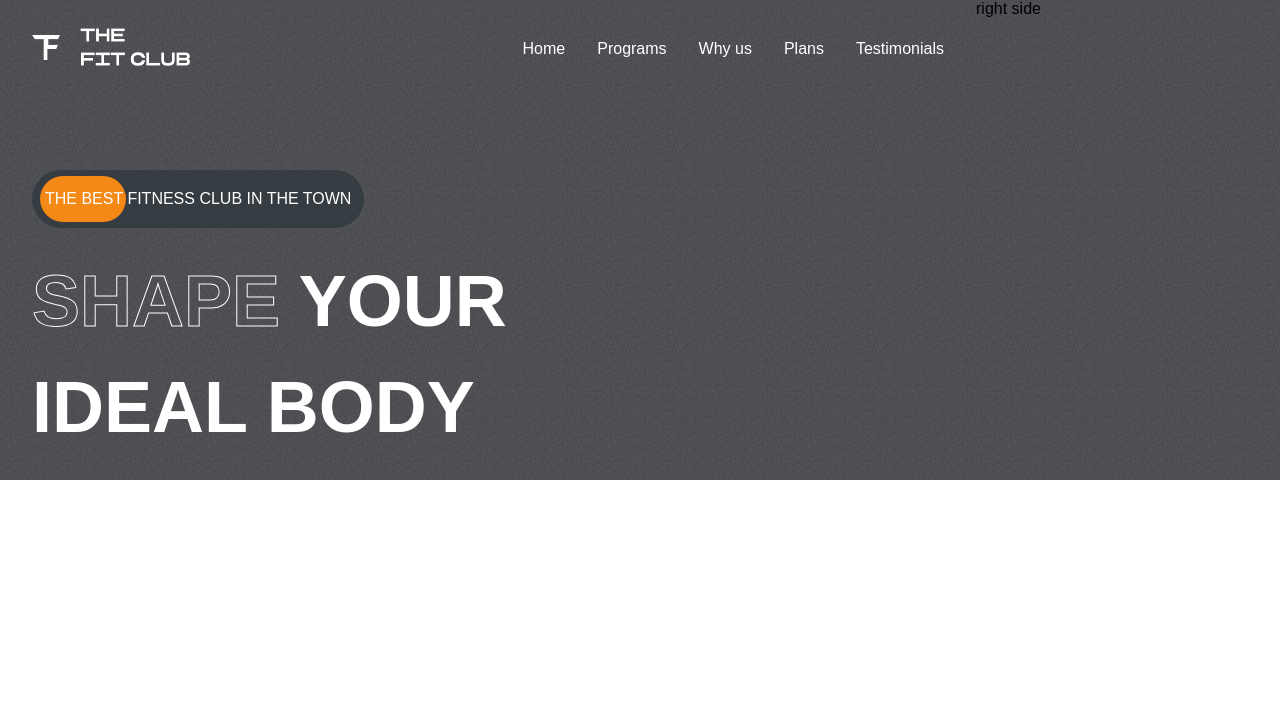
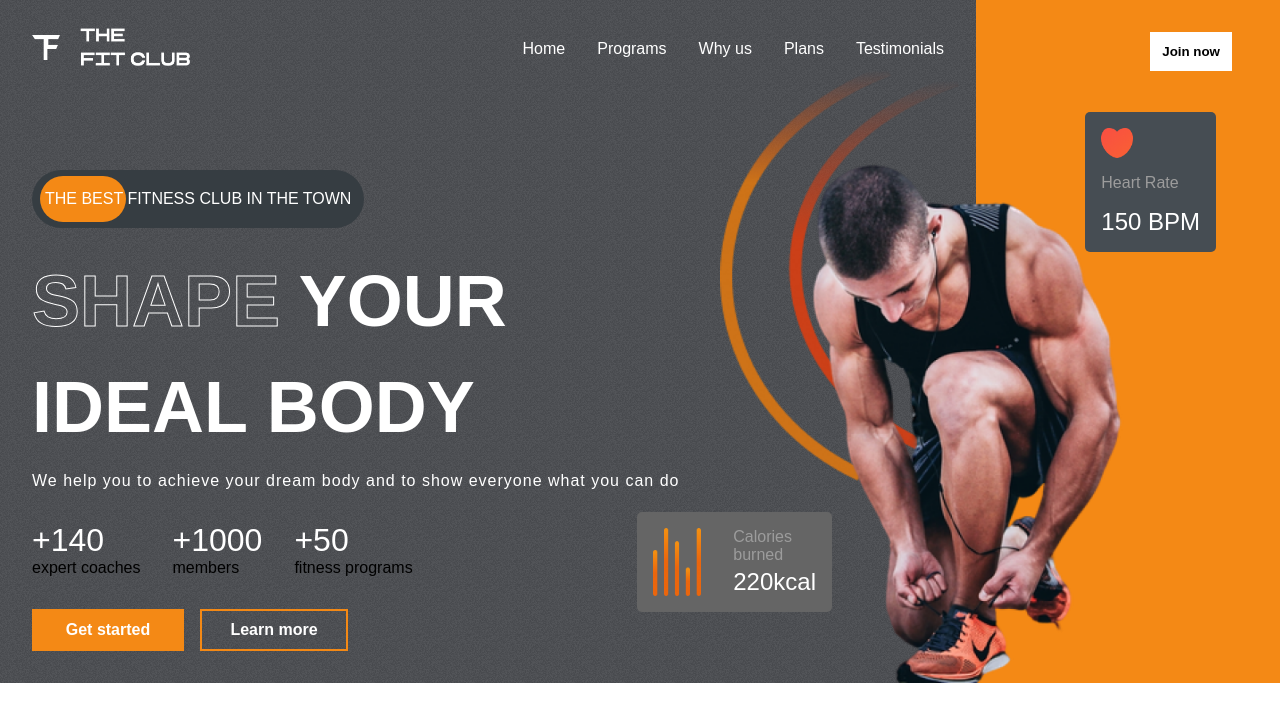
Before and after one commit to Fr1k1/Gym-React, a React (Create React App) app: page / in a window 1280 px wide. Shown: the top 722 px of the page. Built offline with nearby package versions, Linux system fonts and the light colour scheme.

Commit message:
Finished first part

```diff
--- a/src/App.css
+++ b/src/App.css
@@ -27,3 +27,18 @@
   -webkit-text-stroke: 1px white;
   --webkit-text-stroke: white;
 }
+
+.btn {
+    background: white;
+    padding: 0.5rem;
+    font-weight: bold;
+    border:4px solid transparent;
+    transition:300ms all;
+    display: flex;
+    align-items: center;
+    justify-content: center;
+}
+
+.btn:hover {
+    cursor:pointer;
+}
--- a/src/Components/Hero/Hero.css
+++ b/src/Components/Hero/Hero.css
@@ -14,6 +14,8 @@
 
 .right-h {
   flex: 1;
+  position: relative;
+  background: var(--orange);
 }
 
 .the-best-ad {
@@ -37,20 +39,146 @@
   height: 80%;
   left: 8px;
   border-radius: 3rem;
-  z-index:1;
+  z-index: 1;
 }
 
 .the-best-ad > span {
-    z-index:2;
+  z-index: 2;
 }
 
 .hero-text {
-    display: flex;
-    flex-direction: column;
-    gap:1.5rem;
-    text-transform: uppercase;
-    font-size: 4.5rem;
-    font-weight: bold;
+  display: flex;
+  flex-direction: column;
+  gap: 1.5rem;
+  text-transform: uppercase;
+  font-size: 4.5rem;
+  font-weight: bold;
+  color: white;
+  text-overflow: inherit;
+}
+
+.hero-text > div:nth-of-type(3) {
+  font-size: 1rem;
+  font-weight: 200;
+  text-transform: none;
+  letter-spacing: 1px;
+  width: 80%;
+}
+
+.figures {
+  display: flex;
+  gap: 2rem;
+}
+
+.figures > div {
+  display: flex;
+  flex-direction: column;
+}
+
+.figures > div > span:nth-of-type(1) {
+  color: white;
+  font-size: 2rem;
+}
+
+.figures > div > span:nth-of-type(2) {
+  color: var(--grey);
+  text-transform: none;
+}
+
+.hero-buttons {
+  display: flex;
+  gap: 1rem;
+  font-weight: normal;
+}
+
+.hero-buttons > :nth-child(1) {
+  color: white;
+  background-color: var(--orange);
+  width: 8rem;
+}
+.hero-buttons > :nth-child(2) {
+  color: white;
+  background-color: transparent;
+  width: 8rem;
+  border: 2px solid var(--orange);
+}
+
+.right-h > .btn {
+  position: absolute;
+  right: 3rem;
+  top: 2rem;
+  color: black;
+}
+
+.heart-rate {
+  display: flex;
+  flex-direction: column;
+  gap: 1rem;
+  background-color: var(--darkGrey);
+  width: fit-content;
+  padding: 1rem;
+  align-items: start;
+  border-radius: 5px;
+  position: absolute;
+  right: 4rem;
+  top: 7rem;
+}
+
+.heart-rate > img {
+  width: 2rem;
+}
+
+.heart-rate > span:nth-child(2) {
+  color: var(--gray);
+}
+
+.heart-rate > span:nth-child(3) {
+  color: white;
+  font-size: 1.5rem;
+}
+
+.hero-image {
+  position: absolute;
+  top: 10rem;
+  right: 8rem;
+  width: 23rem;
+}
+
+.hero-image-back {
+  position: absolute;
+  top: 4rem;
+  right: 20rem;
+  z-index: -1;
+  width: 15rem;
+}
+
+.calories {
+  display: flex;
+  gap: 2rem;
+  background-color: var(--caloryCard);
+  border-radius: 5px;
+  padding: 1rem;
+  width: fit-content;
+  position: absolute;
+  top: 32rem;
+  right: 28rem;
+}
+
+.calories > img {
+  width: 3rem;
+}
+
+.calories > div {
+  display: flex;
+  flex-direction: column;
+  justify-content: space-between;
+}
+
+.calories > div > :nth-child(1) {
+    color:var(--gray);
+}
+
+.calories > div > :nth-child(2) {
     color:white;
-    text-overflow: inherit;
+    font-size: 1.5rem;
 }
--- a/src/Components/Hero/Hero.jsx
+++ b/src/Components/Hero/Hero.jsx
@@ -1,34 +1,81 @@
-import React from 'react'
-import Header from '../Header/Header';
+import React from "react";
+import Header from "../Header/Header";
 import "./Hero.css";
+import hero_image from "../../assets/hero_image.png";
+import hero_image_back from "../../assets/hero_image_back.png";
+import Heart from "../../assets/heart.png";
+import Calories from "../../assets/calories.png";
 
 const Hero = () => {
   return (
-    <div className='hero'>
+    <div className="hero">
       <div className="left-h">
-
-        <Header/>
+        <Header />
 
         <div className="the-best-ad">
-            <div>
-
-            </div>
+          <div></div>
           <span>the best fitness club in the town</span>
         </div>
 
         <div className="hero-text">
           <div>
-                <span className='stroke-text'>Shape </span>
+            <span className="stroke-text">Shape </span>
             <span>Your</span>
           </div>
 
-            <div><span>Ideal body</span></div>
+          <div>
+            <span>Ideal body</span>
+          </div>
+          <div>
+            <span>
+              We help you to achieve your dream body and to show everyone what
+              you can do
+            </span>
           </div>
         </div>
-    <div className="right-h">right side</div>
 
+        <div className="figures">
+          <div>
+            <span>+140</span>
+            <span>expert coaches</span>
           </div>
-  )
-}
+          <div>
+            <span>+1000</span>
+            <span>members</span>
+          </div>
+          <div>
+            <span>+50</span>
+            <span>fitness programs</span>
+          </div>
+        </div>
 
-export default Hero
+        <div className="hero-buttons">
+          <buttons className="btn">Get started</buttons>
+          <buttons className="btn">Learn more</buttons>
+        </div>
+      </div>
+      <div className="right-h">
+        <button className="btn">Join now</button>
+
+        <div className="heart-rate">
+          <img src={Heart} alt="heart_img"></img>
+
+          <span>Heart Rate</span>
+          <span>150 BPM</span>
+        </div>
+        <img src={hero_image} alt="hero-img" className="hero-image" />
+        <img src={hero_image_back} alt="hero-img" className="hero-image-back" />
+        <div className="calories">
+          <img src={Calories} alt="calories" />
+
+          <div>
+            <span>Calories burned</span>
+            <span>220kcal</span>
+          </div>
+        </div>
+      </div>
+    </div>
+  );
+};
+
+export default Hero;
```
Lines whose indentation alone changed are shown as unchanged.
